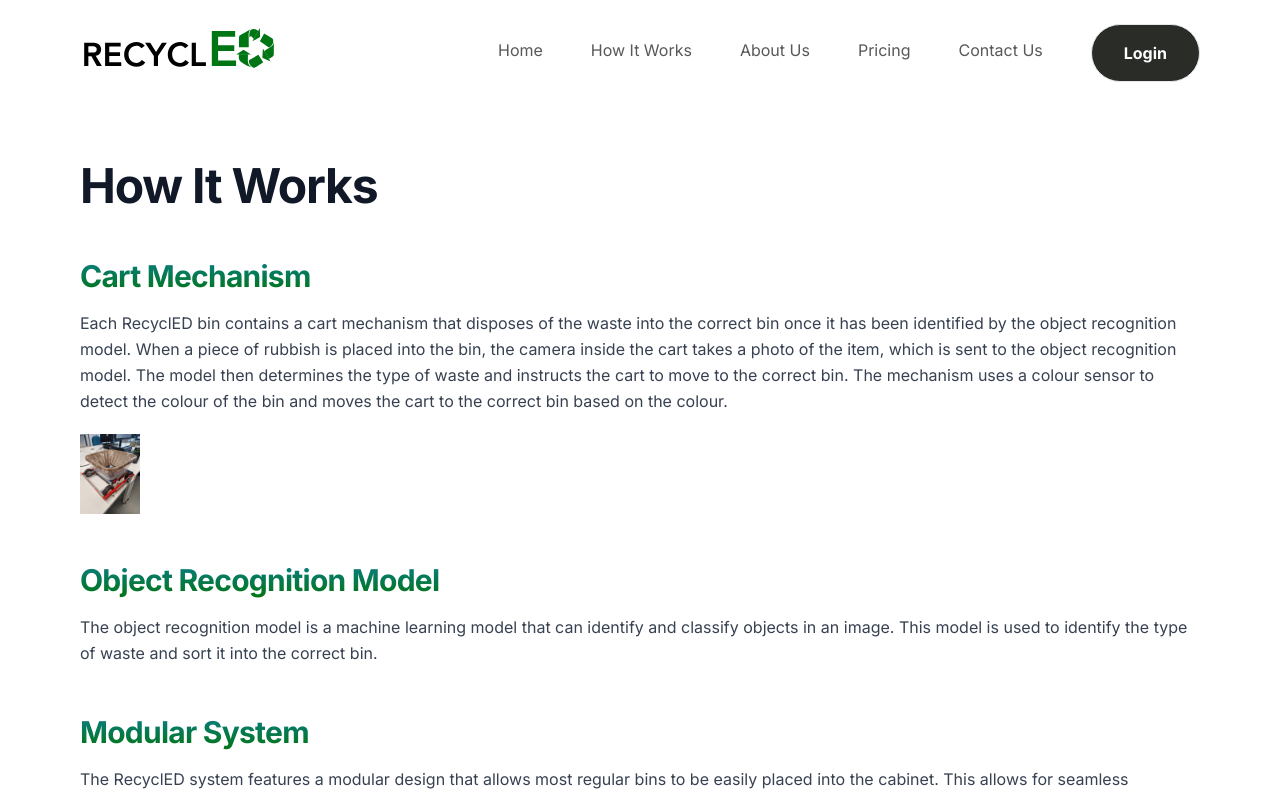
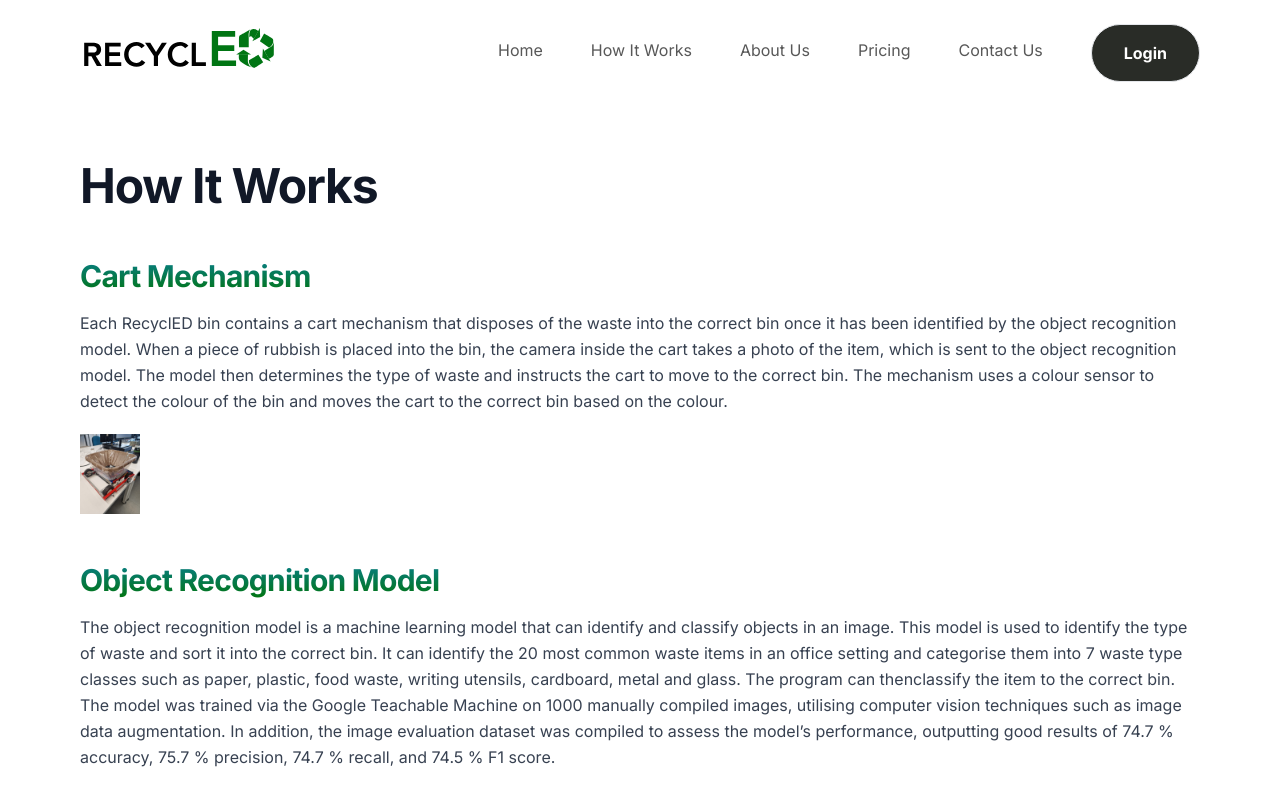
Before and after one commit to SDP-RECYCLED/webapp-with-backend, a Next.js app in the folder front-end/: page /how-it-works in a window 1280 px wide. Shown: the top 796 px of the page. Built offline with nearby package versions, Linux system fonts and the light colour scheme.

Commit message:
added more to the object recogntion info

```diff
--- a/front-end/app/components/HowItWorks.tsx
+++ b/front-end/app/components/HowItWorks.tsx
@@ -36,6 +36,11 @@ const HowItWorks = () => {
           The object recognition model is a machine learning model that can identify
           and classify objects in an image. This model is used to identify the type
           of waste and sort it into the correct bin.
+
+          It can identify the 20 most common waste items in an office setting and categorise them into 7 waste type classes such as paper, plastic, food waste, writing utensils, cardboard, metal and glass.
+          The program can  thenclassify the item to the correct bin.
+          The model was trained via the Google Teachable Machine on 1000 manually compiled images, utilising computer vision techniques such as image data augmentation.
+          In addition, the image evaluation dataset was compiled to assess the model’s performance, outputting good results of 74.7 % accuracy, 75.7 % precision, 74.7 % recall, and 74.5 % F1 score.
         </p>
       </div>
 
```
